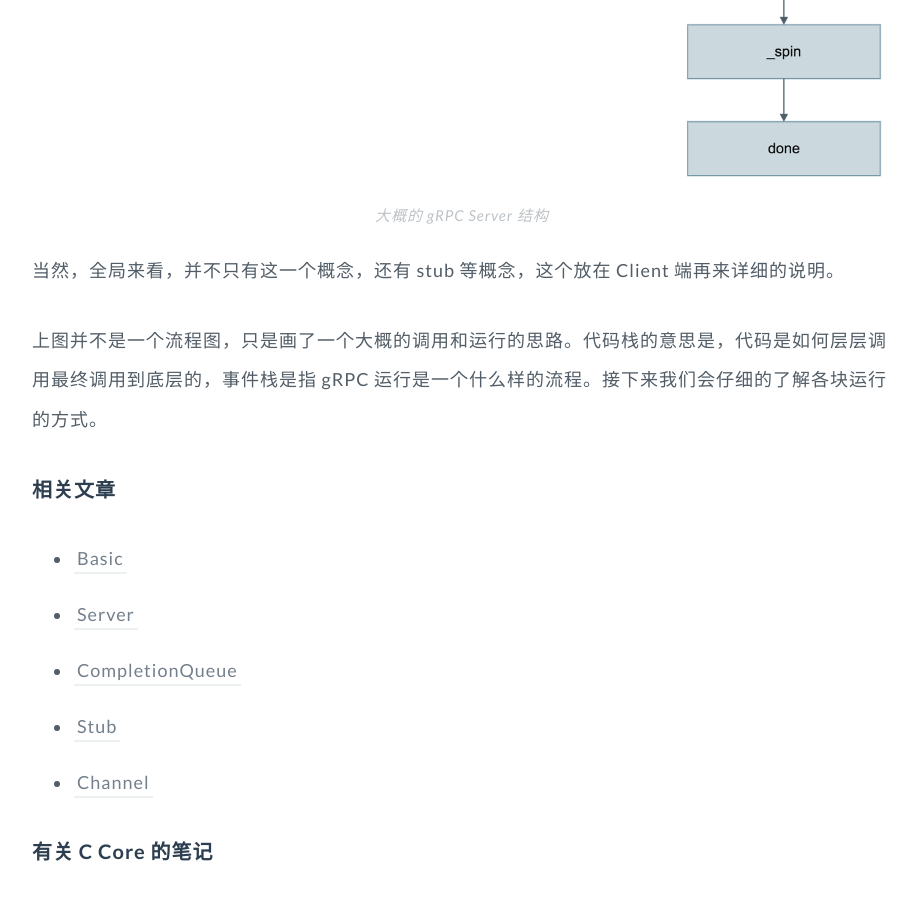
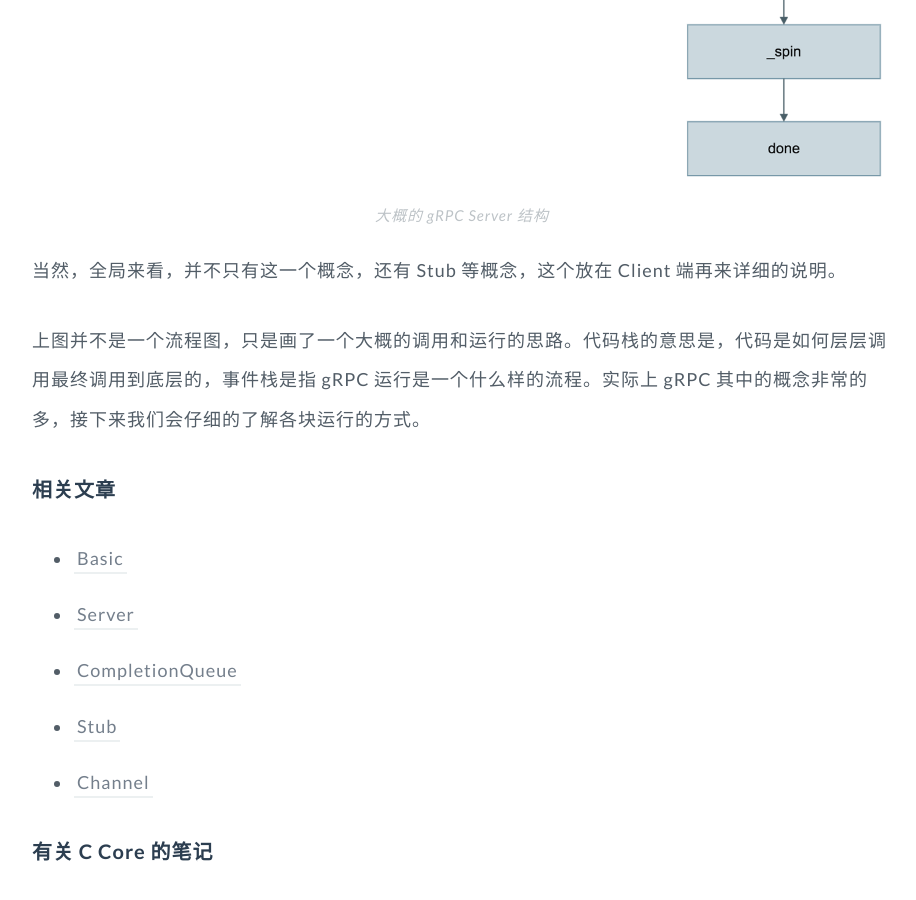
Before and after one commit to GuoJing/blog, a Jekyll site: the page built from _posts/blog/2016/2016-03-10-grpc-python-bind-source-code-1.md, in a window 1280 px wide and 900 px high, scrolled down 6423 px. Shown: the whole window, without its empty margins (178-1094 px from the left). Built offline with Jekyll 4.4.1, drawn with Linux system fonts in a browser that asks for light colours.

Commit message:
some mistake

```diff
--- a/_posts/blog/2016/2016-03-10-grpc-python-bind-source-code-1.md
+++ b/_posts/blog/2016/2016-03-10-grpc-python-bind-source-code-1.md
@@ -145,9 +145,9 @@
 
 [^2]: 也是一种帧类型。
 
-当然，全局来看，并不只有这一个概念，还有 stub 等概念，这个放在 Client 端再来详细的说明。
+当然，全局来看，并不只有这一个概念，还有 Stub 等概念，这个放在 Client 端再来详细的说明。
 
-上图并不是一个流程图，只是画了一个大概的调用和运行的思路。代码栈的意思是，代码是如何层层调用最终调用到底层的，事件栈是指 gRPC 运行是一个什么样的流程。接下来我们会仔细的了解各块运行的方式。
+上图并不是一个流程图，只是画了一个大概的调用和运行的思路。代码栈的意思是，代码是如何层层调用最终调用到底层的，事件栈是指 gRPC 运行是一个什么样的流程。实际上 gRPC 其中的概念非常的多，接下来我们会仔细的了解各块运行的方式。
 
 ### 相关文章
 
```
Also changed, not shown: _posts/blog/2016/2016-03-10-grpc-python-bind-source-code-2.md (+1 -1 lines), _posts/blog/2016/2016-03-14-grpc-python-bind-source-code-3.md (+4 -1 lines), _posts/blog/2016/2016-03-15-grpc-python-bind-source-code-4.md (+1 -1 lines).
